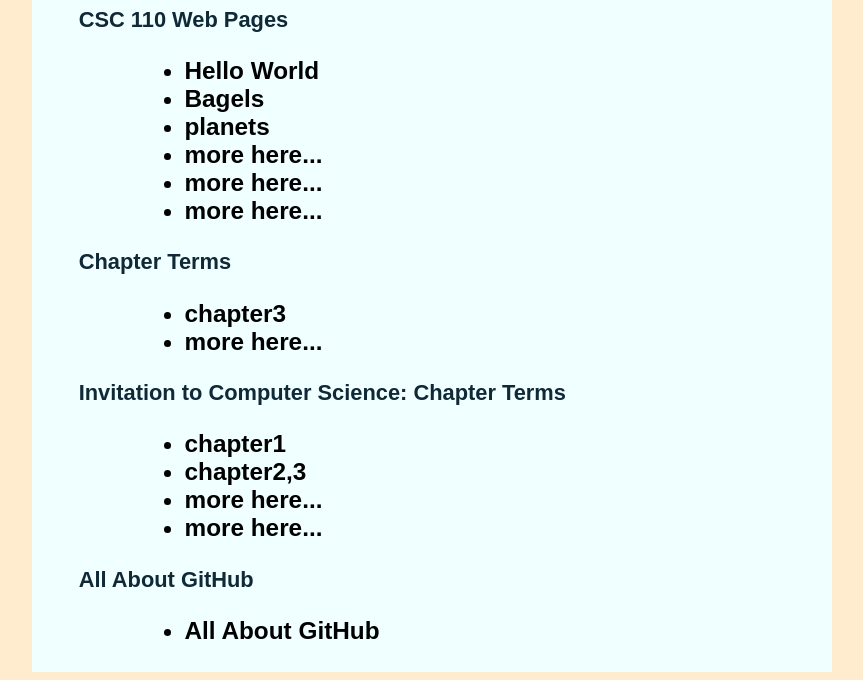
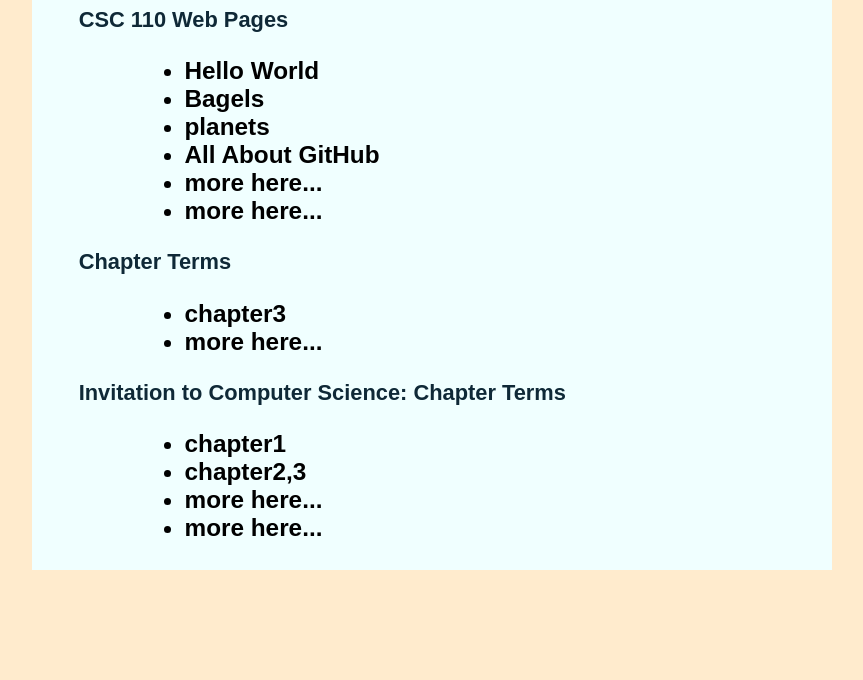
Before and after one commit to ymao-pvcc/smao-pvcc.github.io, a plain HTML site: page index.html in a window 1280 px wide. Shown: the part 128-808 px from the top of the page, without its empty margins (208-1071 px from the left). Drawn offline with Linux system fonts and the light colour scheme.

Commit message:
Update index.html

```diff
--- a/index.html
+++ b/index.html
@@ -47,7 +47,7 @@
             <li><a href = "helloworld.html"> Hello World </a></li>
             <li><a href = "bagels.html"> Bagels </a></li>
             <li><a href = "planets.html"> planets </a></li>
-            <li>more here...</li>
+            <li><a href = "githubinfo.html"> All About GitHub </a></li>
             <li>more here...</li>
             <li>more here...</li>
         </ul>
@@ -71,13 +71,6 @@
         </ul>
     </h3>
 
- <h2>All About GitHub</h2>
-    <h3>
-      <ul>
-          <li><a href = "githubinfo.html"> All About GitHub </a></li>
-      </ul>
-     </h3>
-    </td></tr>
     </table>
 </body>
 </html>
```
